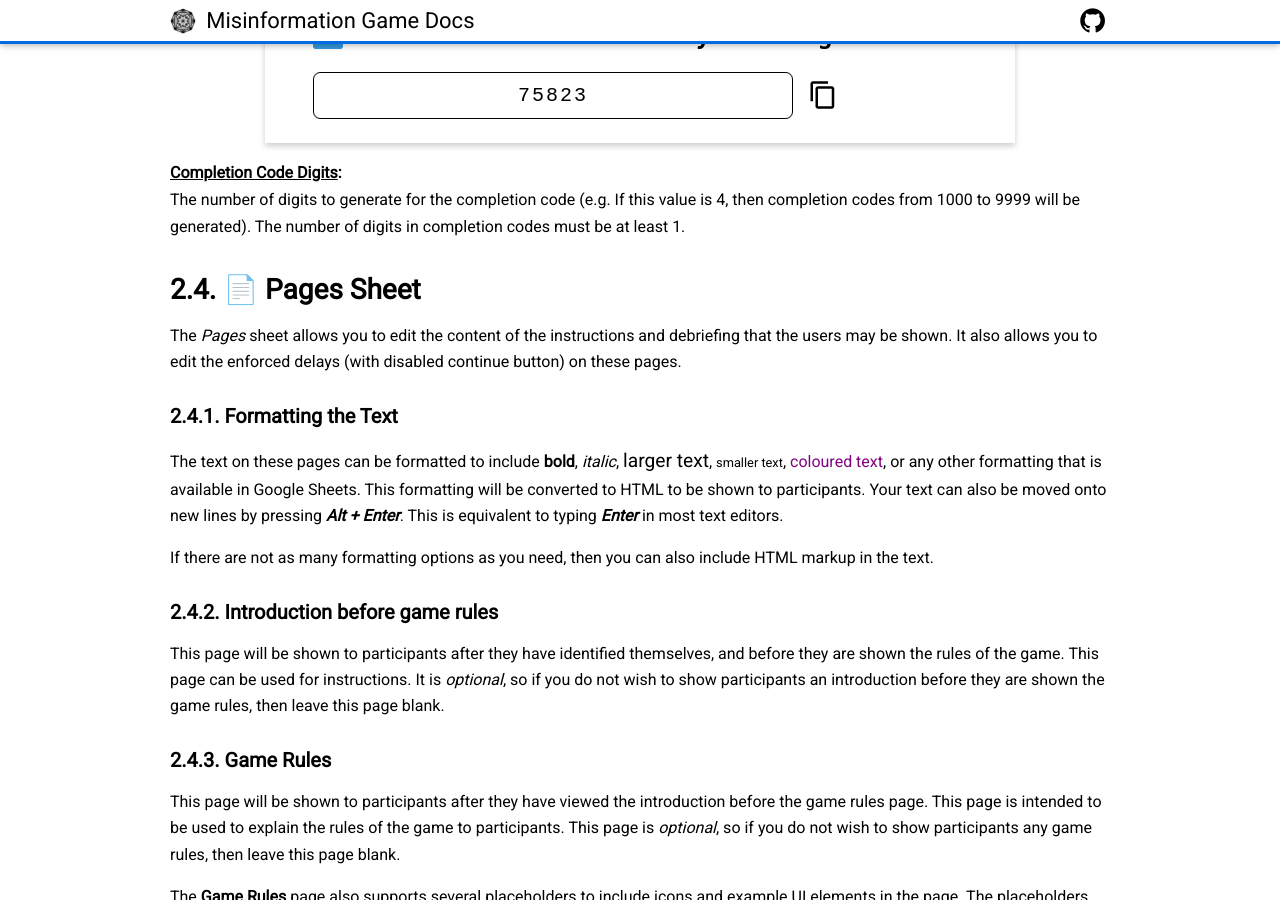
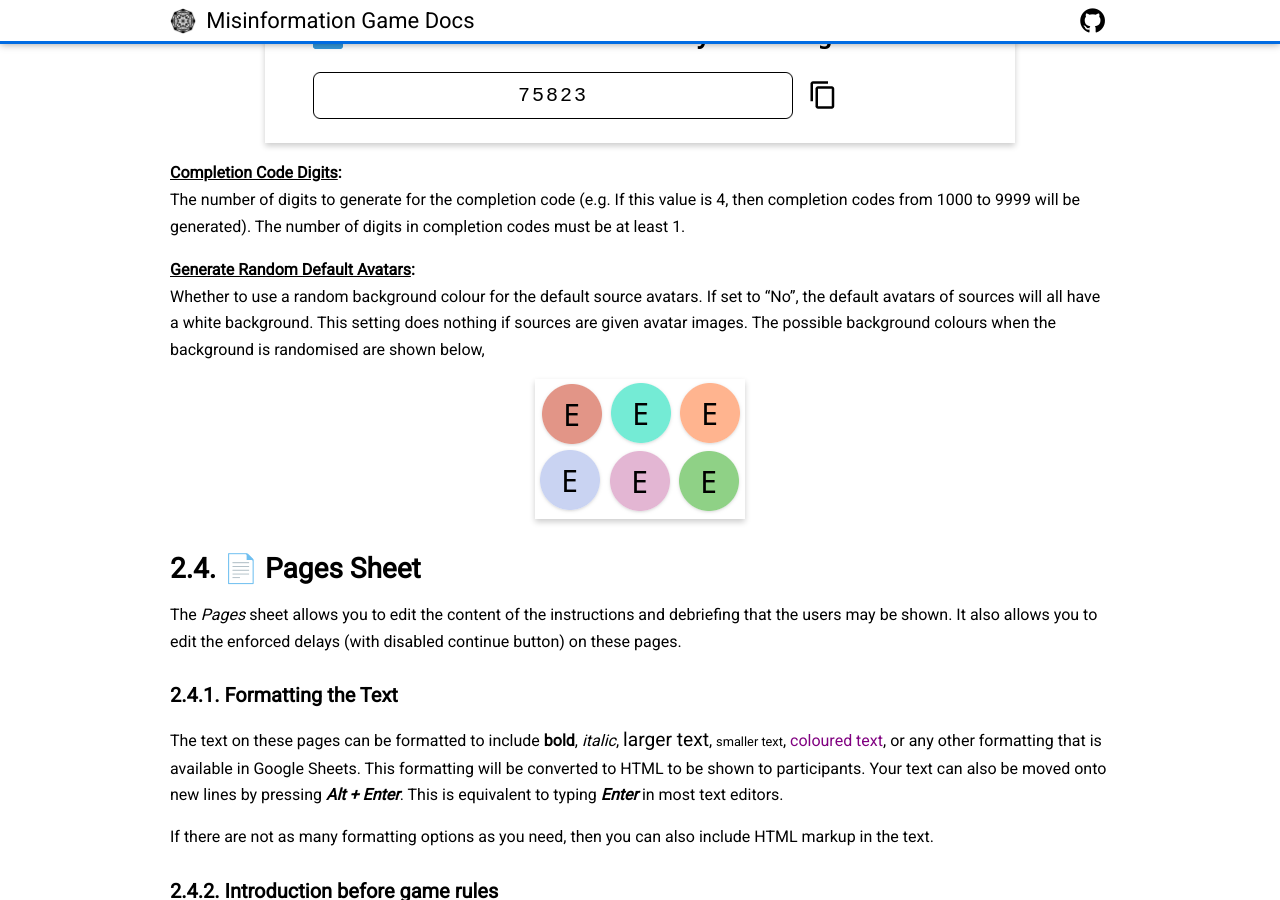
Before and after one commit to beekewardin/themisinformationgame.github.io, a Jekyll site: the page built from StudyConfiguration.md, in a window 1280 px wide and 900 px high, scrolled down 5282 px. Built offline with Jekyll 4.4.1, drawn with Linux system fonts in a browser that asks for light colours; nearby versions of some CDN libraries; our own code applies the rules of GitHub Pages for plain Markdown files.

Commit message:
Add documentation about the random default source avatar background colours

```diff
--- a/StudyConfiguration.md
+++ b/StudyConfiguration.md
@@ -301,6 +301,17 @@ The number of digits to generate for the completion
 code (e.g. If this value is 4, then completion codes
 from 1000 to 9999 will be generated). The number of
 digits in completion codes must be at least 1.
+
+<h6 id="general-completion-code-digits"><span class="param-name">Generate Random Default Avatars</span></h6>
+Whether to use a random background colour for the
+default source avatars. If set to "No", the default
+avatars of sources will all have a white background.
+This setting does nothing if sources are given avatar
+images. The possible background colours when the
+background is randomised are shown below,
+
+<img src="screenshots/example-default-random-avatars.png" alt="Example default randomised source avatars" height="140" />
+
 
 
 <h2 id="pages">
```
Also changed, not shown: screenshots/example-default-random-avatars.png (added).
